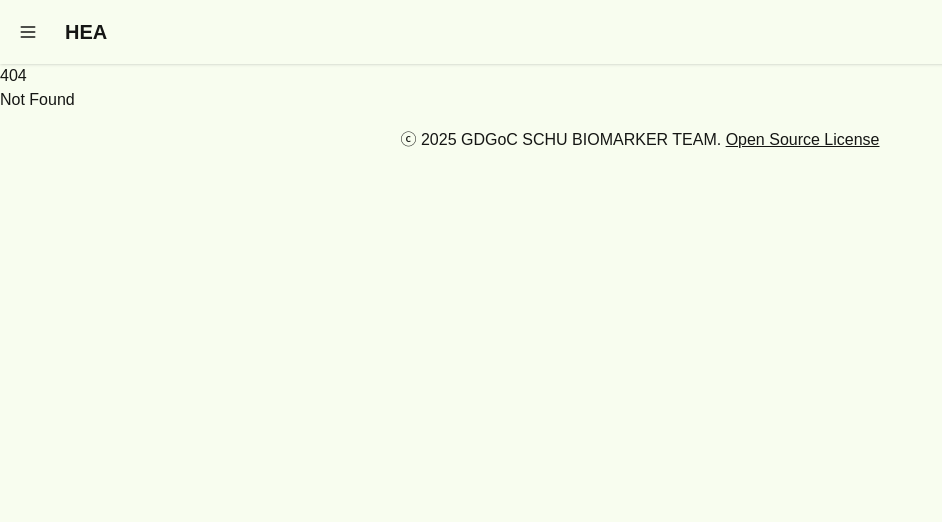
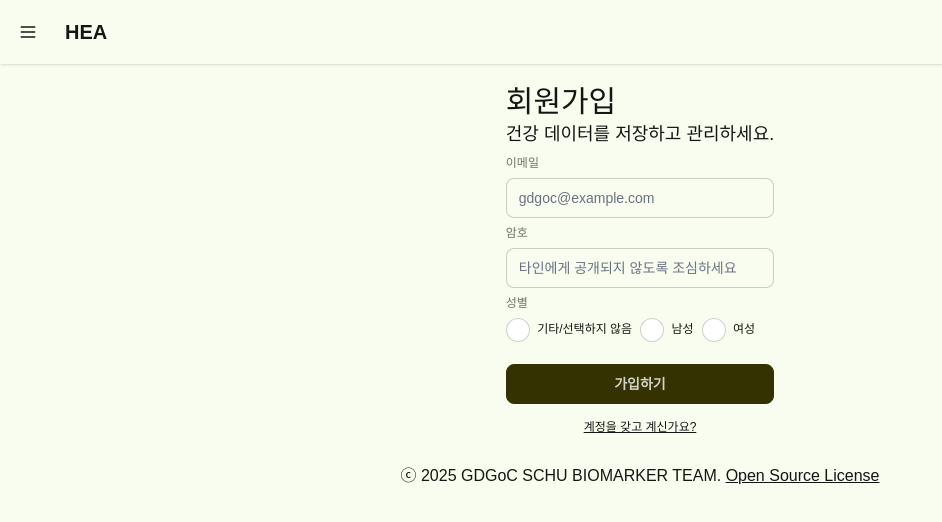
Before and after one commit to GDGoC-SCHU/2025-winter-biomarker-FE, a SvelteKit app: page /signup in a window 1280 px wide. Before the commit this address had no page. Shown: the top 522 px of the page, without its empty margins (0-942 px from the left). Built offline with nearby package versions, Linux system fonts and the light colour scheme.

Commit message:
(feat) add signup layout

```diff
--- /dev/null
+++ b/src/routes/signup/+page.server.ts
@@ -0,0 +1,23 @@
+import type { PageServerLoad } from "./$types";
+
+interface GenderType { value: string, text: string };
+
+export const load: PageServerLoad = async () => {
+
+    let genderList: GenderType[] = [
+        { value: "male", text: "남성" },
+        { value: "female", text: "여성" },
+        { value: "undefined", text: "기타/선택하지 않음"}
+    ];
+
+    function shuffleGenderSelector(array: GenderType[]) {
+        for (let i = array.length - 1; i > 0; i--) {
+            let j = Math.floor(Math.random() * (i + 1));
+            [array[i], array[j]] = [array[j], array[i]];
+        }
+    };
+
+    shuffleGenderSelector(genderList);
+
+    return { genderList: genderList };
+}
--- /dev/null
+++ b/src/routes/signup/+page.svelte
@@ -0,0 +1,29 @@
+<script lang="ts">
+    import type { PageProps } from "./$types";
+
+    let { data } : PageProps = $props();
+</script>
+<main class="flex justify-center items-center m-4">
+    <form class="fieldset w-fit">
+        <div>
+            <h1 class="text-3xl">회원가입</h1>
+            <p class="text-lg">건강 데이터를 저장하고 관리하세요.</p>
+        </div>
+        <label for="password" class="fieldset-label">이메일</label>
+        <input type="email" class="input" placeholder="gdgoc@example.com" />
+
+        <label for="password" class="fieldset-label">암호</label>
+        <input name="password" type="password" class="input" placeholder="타인에게 공개되지 않도록 조심하세요" />
+
+        <label for="genderset" class="fieldset-label">성별</label>
+        <fieldset name="genderset">
+            {#each data.genderList as gitem}
+                <input name="gender" id={gitem.value} value={gitem.value} type="radio" class="radio">
+                <label for={gitem.value} class="ms-1 me-2">{gitem.text}</label>
+            {/each}
+        </fieldset>
+
+        <button type="submit" class="btn btn-neutral mt-4">가입하기</button>
+        <a href="/login" class="link text-center m-2">계정을 갖고 계신가요?</a>
+    </form>
+</main>
```
